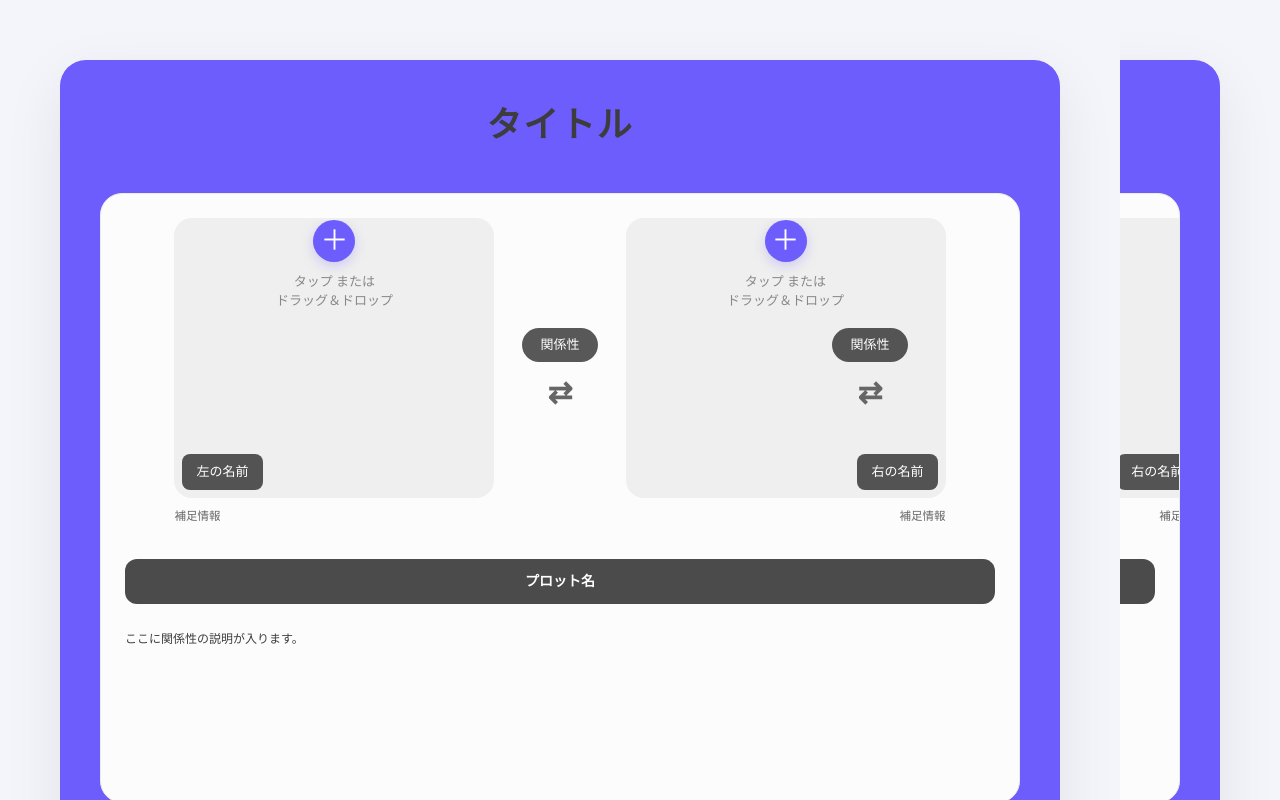
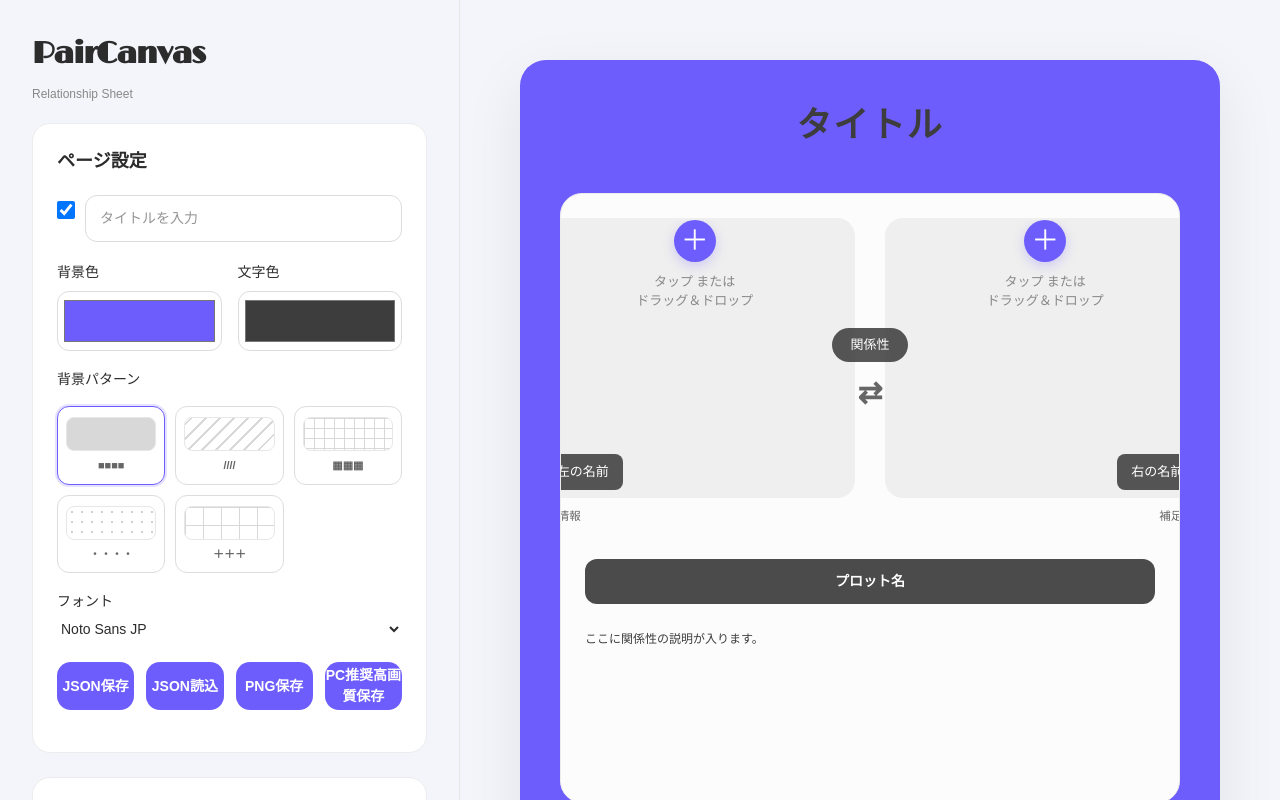
Before and after one commit to purity0km-droid/pair-canvas, a React (Vite) app: page / in a window 1280 px wide. Built offline with nearby package versions, Linux system fonts and the light colour scheme; a web font is replaced by a local one.

Commit message:
Update App.jsx

```diff
--- a/src/App.jsx
+++ b/src/App.jsx
@@ -221,7 +221,7 @@ function App() {
   );
 
   return (
-    <div className="app" style={{ position: "relative", zIndex: 1 }}>
+    <div className="app">
       <aside className="sidebar-area">
         <Sidebar
           page={page}
@@ -241,7 +241,7 @@ function App() {
         />
       </aside>
 
-      <main className="preview-area">
+      <main className="preview-area" style={{ position: "relative" }}>
         <Preview
           page={page}
           relations={relations}
@@ -252,10 +252,13 @@ function App() {
       {/* 保存専用（画面には表示しない） */}
         <div
           style={{
-            position: "fixed",
+            position: "absolute",
             left: 0,
             top: 0,
-            zIndex: 0, // メインコンテンツの後ろに隠す
+            width: "100%",
+            height: "100%",
+            overflow: "hidden",
+            zIndex: -1, // メインコンテンツの後ろに隠す
             opacity: 1, // 完全描写
             pointerEvents: "none", // 誤タップ防止
           }}
```
